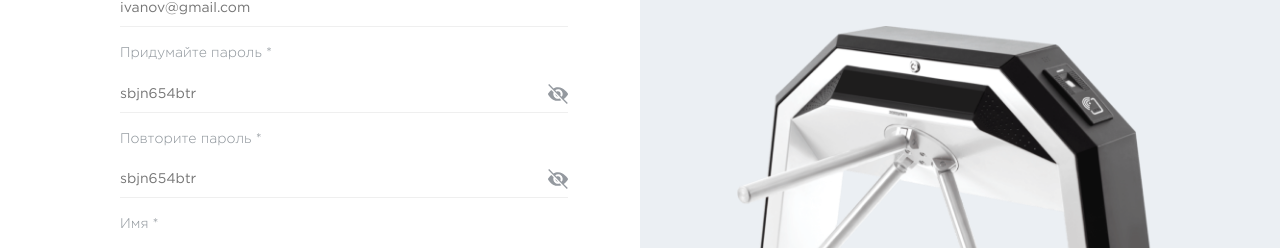
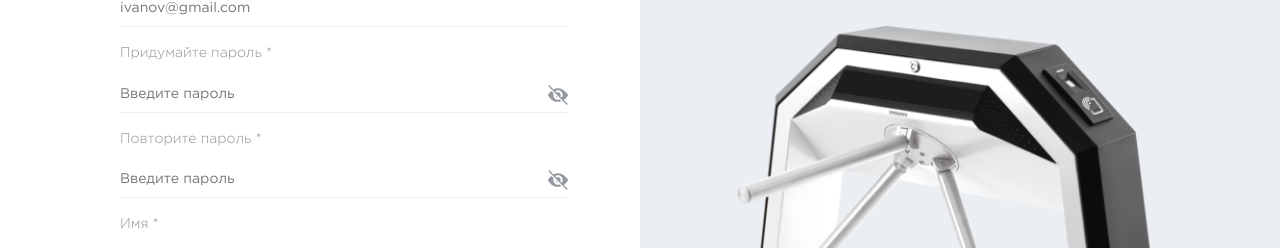
Before and after one commit to PavelPavells/private-cabinet-ts, a React (Create React App) app: page /register in a window 1280 px wide. Shown: the part 283-531 px from the top of the page. Built offline with nearby package versions, Linux system fonts and the light colour scheme; a web font is replaced by a local one.

Commit message:
[01.06.2020 - Add Function && logo for show/hide password in forms; Commiter: Pavel Smirnov]

```diff
--- a/src/App.tsx
+++ b/src/App.tsx
@@ -188,7 +188,7 @@ class App extends React.PureComponent<AppProps | {}, AppState> {
                 <NotFound />
               }
               />
-              <Route exact path="/dashboard" render={() =>
+              <Route exact path="/dashboard" render={() => /** Изменить Route на PrivateRoute */
                 // @ts-ignore
                 (data.length === 0 && Storage.uuid === null)
                 ?
--- a/src/actions/authActions.ts
+++ b/src/actions/authActions.ts
@@ -31,7 +31,7 @@ import site from '../constants/Global';
 /**
  * ********** Экшен для регистрации нового пользователя **********
  */
-export const registerUser = (userData: userDataRegister[], history: string[]) => (dispatch: Dispatch<AuthActions>) => {
+export const registerUser = (userData: userDataRegister[], history: any) => (dispatch: Dispatch<AuthActions>) => {
   axios
     .post(`${site}/register`, userData)
     .then(res => history.push("/"))
--- a/src/components/auth/Auth.scss
+++ b/src/components/auth/Auth.scss
@@ -77,6 +77,12 @@
 
     }
 
+    &__field, .field {
+      display: flex;
+      align-items: center;
+      position: relative;
+    }
+
     &__label {
       font-size: 12px;
       line-height: 1.5;
@@ -88,6 +94,7 @@
     }
 
     &__input {
+      position: relative;
       width: 100%;
       border: 0;
       outline: 0;
@@ -240,8 +247,22 @@
   border-bottom: 1px solid $brandPantonRed;
 }
 
-.input--icon {
-  background: url('../../images/eye-inaccess.svg') no-repeat right;
+.inaccess {
+  display: block;
+  position: absolute;
+  right: 0;
+  width: 20px;
+  height: 20px;
+  background: url('../../images/eye-inaccess.svg') no-repeat center;
+}
+
+.access {
+  display: block;
+  position: absolute;
+  right: 0;
+  width: 20px;
+  height: 20px;
+  background: url('../../images/eye-access.svg') no-repeat center;
 }
 
 .inaccessible {
--- a/src/components/auth/Login.tsx
+++ b/src/components/auth/Login.tsx
@@ -75,6 +75,22 @@ class Login extends React.PureComponent<LoginProps, Partial<LoginState>> {
     const { id, value } = event.currentTarget;
     this.setState({ [id]: value });
   };
+
+  /**
+   * ********** Скрыть/Отобразить Пароль **********
+   */
+  private showOrHidePassword = () => {
+    let password: HTMLElement | any = document.getElementById('pass');
+    let access: HTMLElement | any = document.getElementsByClassName('inaccess')[0];
+    access.classList.toggle('access');
+    console.log(password)
+    console.log(access)
+    if (password.type === 'password') {
+      password.type = 'text';
+    } else {
+      password.type = 'password';
+    }
+  }
 
   /**
    * ********** Отпрака формы Логина **********
@@ -160,8 +176,14 @@ class Login extends React.PureComponent<LoginProps, Partial<LoginState>> {
                 <label>
                   <div className="auth__label">Введите пароль</div>
                   {err
-                    ? <input onChange={this.onChange} onKeyDown={this.onKeyPress} value={pass} id="pass" type="password" className="auth__input input--icon warning" placeholder="Введите пароль" />
-                    : <input onChange={this.onChange} onKeyDown={this.onKeyPress} value={pass} id="pass" type="password" className="auth__input input--icon" placeholder="Введите пароль" />
+                    ? <div className="auth__field field">
+                        <input onChange={this.onChange} onKeyDown={this.onKeyPress} value={pass} id="pass" type="password" className="auth__input warning" placeholder="Введите пароль" />
+                        <div onClick={this.showOrHidePassword} className='inaccess'></div>
+                      </div>
+                    : <div className="auth__field field">
+                        <input onChange={this.onChange} onKeyDown={this.onKeyPress} value={pass} id="pass" type="password" className="auth__input" placeholder="Введите пароль" />
+                        <div onClick={this.showOrHidePassword} className='inaccess'></div>
+                      </div>
                   }
                 </label>
               </div>
--- a/src/components/auth/NewPassword.tsx
+++ b/src/components/auth/NewPassword.tsx
@@ -77,6 +77,38 @@ class NewPassword extends React.PureComponent<NewPasswordProps, Partial<NewPassw
   };
 
   /**
+   * ********** Скрыть/Отобразить Пароль **********
+   */
+  private showOrHidePassword = () => {
+    let password: HTMLElement | any = document.getElementById('pass');
+    let access: HTMLElement | any = document.getElementsByClassName('inaccess')[0];
+    access.classList.toggle('access');
+    console.log(password)
+    console.log(access)
+    if (password.type === 'password') {
+      password.type = 'text';
+    } else {
+      password.type = 'password';
+    }
+  }
+
+  /**
+   * ********** Скрыть/Отобразить Пароль **********
+   */
+  private showOrHidePasswordRepeat = () => {
+    let password: HTMLElement | any = document.getElementById('repeatpass');
+    let access: HTMLElement | any = document.getElementsByClassName('inaccess')[1];
+    access.classList.toggle('access');
+    console.log(password)
+    console.log(access)
+    if (password.type === 'password') {
+      password.type = 'text';
+    } else {
+      password.type = 'password';
+    }
+  }
+
+  /**
    * ********** Отпрака формы NewPassword **********
    */
   private clickForm = () => {
@@ -150,29 +182,31 @@ class NewPassword extends React.PureComponent<NewPasswordProps, Partial<NewPassw
                 <div className="auth__group">
                     <label>
                         <div className="auth__label">Введите новый пароль</div>
-                        <input
-                            onChange={this.onChange}
-                            onKeyDown={this.onKeyPress}
-                            value={pass}
-                            id="pass"
-                            type="password"
-                            className="auth__input input--icon"
-                            placeholder="Введите новый пароль"
-                        />
+                        {err
+                          ? <div className="auth__field field">
+                              <input onChange={this.onChange} onKeyDown={this.onKeyPress} value={pass} id="pass" type="password" className="auth__input warning" placeholder="Введите пароль" />
+                              <div onClick={this.showOrHidePassword} className='inaccess'></div>
+                            </div>
+                          : <div className="auth__field field">
+                              <input onChange={this.onChange} onKeyDown={this.onKeyPress} value={pass} id="pass" type="password" className="auth__input" placeholder="Введите пароль" />
+                              <div onClick={this.showOrHidePassword} className='inaccess'></div>
+                            </div>
+                        }
                     </label>
                 </div>
                 <div className="auth__group">
                     <label>
                         <div className="auth__label">Повторите пароль</div>
-                        <input
-                            onChange={this.onChange}
-                            onKeyDown={this.onKeyPress}
-                            value={repeatpass}
-                            id="repeatpass"
-                            type="password"
-                            className="auth__input input--icon"
-                            placeholder="Повторите пароль"
-                        />
+                        {err
+                          ? <div className="auth__field field">
+                              <input onChange={this.onChange} onKeyDown={this.onKeyPress} value={repeatpass} id="repeatpass" type="password" className="auth__input warning" placeholder="Введите пароль" />
+                              <div onClick={this.showOrHidePasswordRepeat} className='inaccess'></div>
+                            </div>
+                          : <div className="auth__field field">
+                              <input onChange={this.onChange} onKeyDown={this.onKeyPress} value={repeatpass} id="repeatpass" type="password" className="auth__input" placeholder="Введите пароль" />
+                              <div onClick={this.showOrHidePasswordRepeat} className='inaccess'></div>
+                            </div>
+                        }
                     </label>
                 </div>
                 {pass && repeatpass
--- a/src/components/auth/Register.tsx
+++ b/src/components/auth/Register.tsx
@@ -88,6 +88,38 @@ class Register extends React.PureComponent<RegisterProps, Partial<RegisterState>
   };
 
   /**
+   * ********** Скрыть/Отобразить Пароль **********
+   */
+  private showOrHidePassword = () => {
+    let password: HTMLElement | any = document.getElementById('pass');
+    let access: HTMLElement | any = document.getElementsByClassName('inaccess')[0];
+    access.classList.toggle('access');
+    console.log(password)
+    console.log(access)
+    if (password.type === 'password') {
+      password.type = 'text';
+    } else {
+      password.type = 'password';
+    }
+  }
+
+  /**
+   * ********** Скрыть/Отобразить Пароль **********
+   */
+  private showOrHidePasswordRepeat = () => {
+    let password: HTMLElement | any = document.getElementById('repeatpass');
+    let access: HTMLElement | any = document.getElementsByClassName('inaccess')[1];
+    access.classList.toggle('access');
+    console.log(password)
+    console.log(access)
+    if (password.type === 'password') {
+      password.type = 'text';
+    } else {
+      password.type = 'password';
+    }
+  }
+
+  /**
    * ********** Запись данных в стейт из множественного выбора(Options Tag) **********
    */
   private handleChange = (newValue: any) => {
@@ -172,8 +204,14 @@ class Register extends React.PureComponent<RegisterProps, Partial<RegisterState>
                 <label>
                   <div className="auth__label">Придумайте пароль *</div>
                   {err
-                    ? <input onChange={this.onChange} onKeyDown={this.onKeyPress} value={pass} id="pass" type="password" className="auth__input input--icon warning" placeholder="sbjn654btr"/>
-                    : <input onChange={this.onChange} onKeyDown={this.onKeyPress} value={pass} id="pass" type="password" className="auth__input input--icon" placeholder="sbjn654btr"/>
+                    ? <div className="auth__field field">
+                        <input onChange={this.onChange} onKeyDown={this.onKeyPress} value={pass} id="pass" type="password" className="auth__input warning" placeholder="Введите пароль" />
+                        <div onClick={this.showOrHidePassword} className='inaccess'></div>
+                      </div>
+                    : <div className="auth__field field">
+                        <input onChange={this.onChange} onKeyDown={this.onKeyPress} value={pass} id="pass" type="password" className="auth__input" placeholder="Введите пароль" />
+                        <div onClick={this.showOrHidePassword} className='inaccess'></div>
+                      </div>
                   }
                 </label>
               </div>
@@ -181,8 +219,14 @@ class Register extends React.PureComponent<RegisterProps, Partial<RegisterState>
                 <label>
                   <div className="auth__label">Повторите пароль *</div>
                   {err
-                    ? <input onChange={this.onChange} onKeyDown={this.onKeyPress} value={repeatpass} id="repeatpass" type="password" className="auth__input input--icon warning" placeholder="sbjn654btr"/>
-                    : <input onChange={this.onChange} onKeyDown={this.onKeyPress} value={repeatpass} id="repeatpass" type="password" className="auth__input input--icon" placeholder="sbjn654btr"/>
+                    ? <div className="auth__field field">
+                        <input onChange={this.onChange} onKeyDown={this.onKeyPress} value={repeatpass} id="repeatpass" type="password" className="auth__input warning" placeholder="Введите пароль" />
+                        <div onClick={this.showOrHidePasswordRepeat} className='inaccess'></div>
+                      </div>
+                    : <div className="auth__field field">
+                        <input onChange={this.onChange} onKeyDown={this.onKeyPress} value={repeatpass} id="repeatpass" type="password" className="auth__input" placeholder="Введите пароль" />
+                        <div onClick={this.showOrHidePasswordRepeat} className='inaccess'></div>
+                      </div>
                   }
                 </label>
               </div>
```
Also changed, not shown: src/components/dashboard/SideNav/SideNav.scss (+41 -39 lines), src/components/dashboard/TopNav/TopNav.scss (+15 -65 lines).
